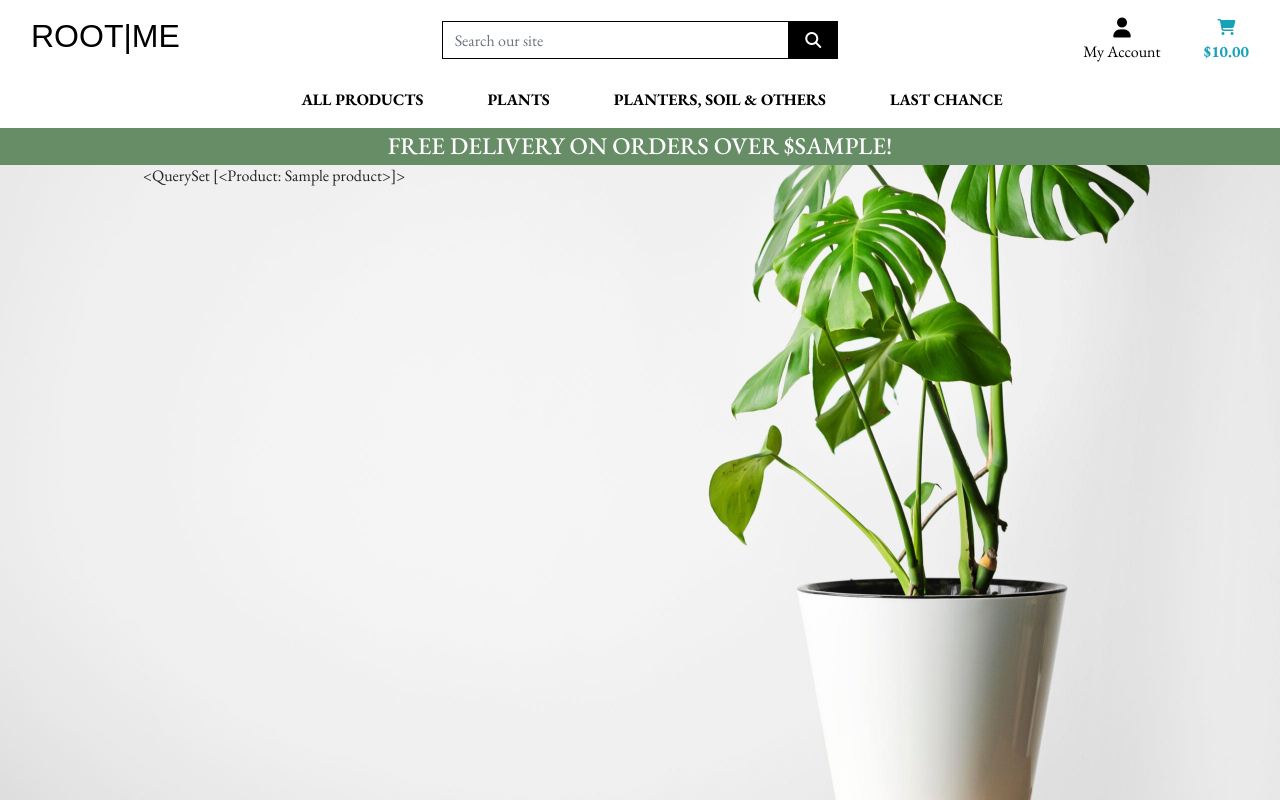
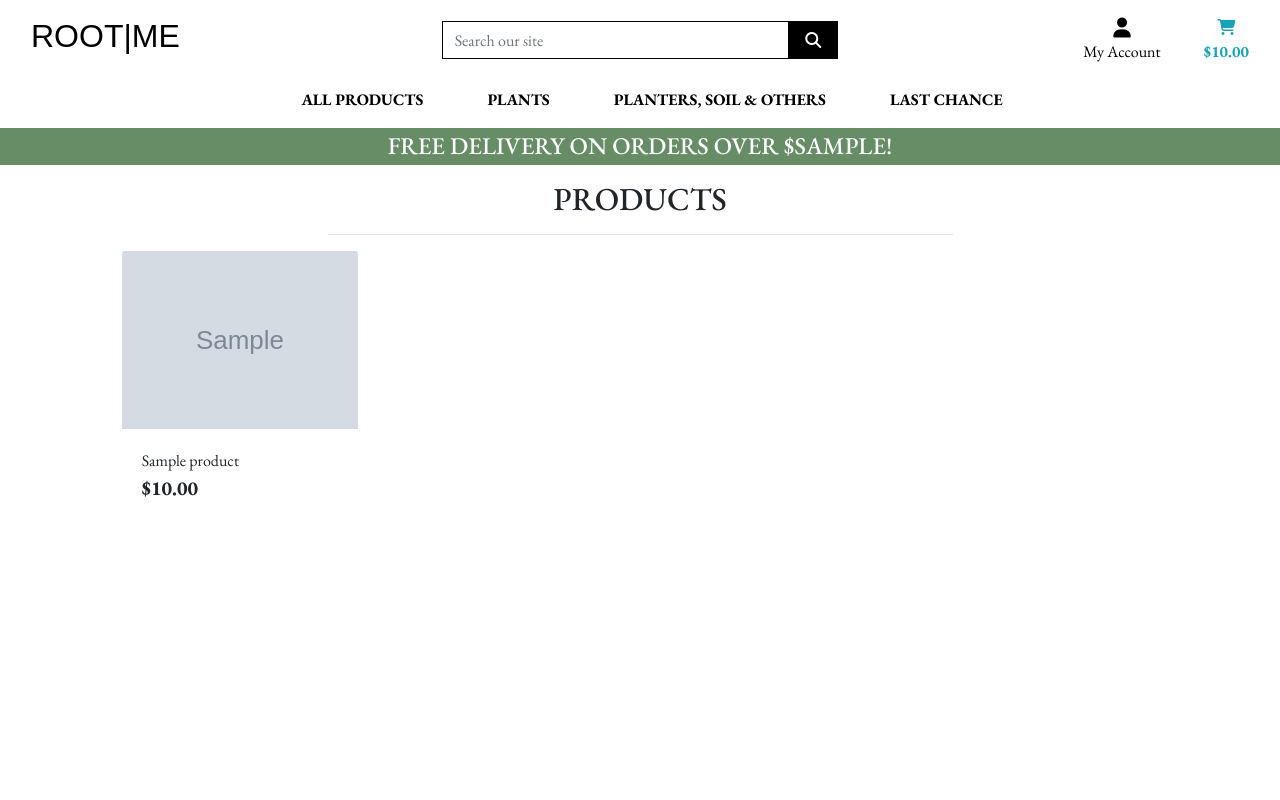
Before and after one commit to ElinaBoman/rootme, a Django app: template products/templates/products/products.html in a window 1280 px wide. Run offline with Django 3.2, Linux system fonts and the light colour scheme; tables that the repository leaves empty hold one stand-in row (values such as "Sample post"); the template is opened without the code that fills it: values that come from a table or form of the project are taken from there, most other values are stand-ins (such as "Sample title", 1, 10 or a date in 2020); grey boxes marked "Sample" are stand-in pictures; some libraries are stand-ins or nearby versions; some web fonts are replaced.

Commit message:
Created bootstrap card to hold product information, added link to all_products in main_nav

```diff
--- a/products/templates/products/products.html
+++ b/products/templates/products/products.html
@@ -4,20 +4,69 @@
 {% block page_header %}
 <div class="container header-container">
     <div class="row">
-        <div class="col">
-
-        </div>
+        <div class="col"></div>
     </div>
 </div>
 {% endblock %}
 
 {% block content %}
-<div class="container">
+<div class="overlay"></div>
+<div class="container-fluid">
     <div class="row">
-        <div class="col">
-            {{ products }}
+        <div class="col text-center mt-3">
+            <h2 class="logo-font">Products</h2>
+            <hr class="w-50 mb-1">
+        </div>
+    </div>
+    <div class="row">
+        <div class="product-container col-10 offset-1">
+            <div class="row mt-1 mb-2"></div>
+            <div class="row">
+                {% for product in products %}
+                <div class="col-sm-6 col-md-6 col-lg-4 col-xl-3">
+                    <div class="card h-100 border-0">
+                        {% if product.image %}
+                        <a href=""><img class="card-img-top img-fluid" src="{{ product.image.url }}"
+                                alt="{{ product.name }}"></a>
+                        {% else %}
+                        <a href=""><img class="card-img-top img-fluid" src="{{MEDIA_URL}}noimage.jpeg"
+                                alt="{{ product.name }}"></a>
+                        {% endif %}
+                        <div class="card-body pb-0">
+                            <p class="mb-0">{{ product.name }}</p>
+                        </div>
+                        <div class="card-footer bg-white pt-0 border-0 text-left">
+                            <div class="row">
+                                <div class="col">
+                                    <p class="lead mb-0 text-left font-weight-bold">${{ product.price }}</p>
+                                </div>
+                            </div>
+                        </div>
+                    </div>
+                </div>
+                {% if forloop.counter|divisibleby:1 %}
+                <div class="col-12 d-sm-none mb-5">
+                    <hr>
+                </div>
+                {% endif %}
+                {% if forloop.counter|divisibleby:2 %}
+                <div class="col-12 d-none d-sm-block d-md-block d-lg-none mb-5">
+                    <hr>
+                </div>
+                {% endif %}
+                {% if forloop.counter|divisibleby:3 %}
+                <div class="col-12 d-none d-lg-block d-xl-none mb-5">
+                    <hr>
+                </div>
+                {% endif %}
+                {% if forloop.counter|divisibleby:4 %}
+                <div class="col-12 d-none d-xl-block mb-5">
+                    <hr>
+                </div>
+                {% endif %}
+                {% endfor %}
+            </div>
         </div>
     </div>
 </div>
-
 {% endblock %}
--- a/static/css/base.css
+++ b/static/css/base.css
@@ -65,6 +65,18 @@ body {
     border: 1px solid black !important;
 }
 
+/* Copied from Code Institute walkthrough */
+
+.overlay {
+    height: 100%;
+    width: 100%;
+    top: 0;
+    left: 0;
+    position: fixed;
+    background: white;
+    z-index: -1;
+}
+
 /* -------------------------------- Media Queries */
 
 /* Slightly larger container on xl screens */
--- a/templates/includes/main-nav.html
+++ b/templates/includes/main-nav.html
@@ -8,7 +8,7 @@
                 <a href="" class="dropdown-item">By Price</a>
                 <a href="" class="dropdown-item ">By Rating</a>
                 <a href="" class="dropdown-item ">By Category</a>
-                <a href="" class="dropdown-item">All Products</a>
+                <a href="{% url 'products' %}" class="dropdown-item">All Products</a>
             </div>
         </li>
 
```
Also changed, not shown: media/noimage.jpeg (added).
